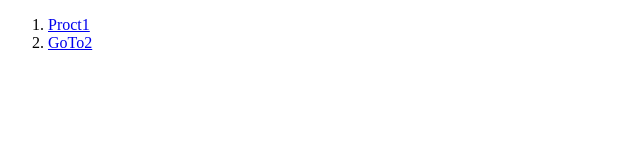
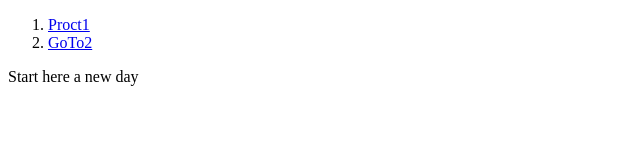
Before and after one commit to mreziko/ui_class, a plain HTML site: page index.html in a window 1280 px wide. Shown: the whole page, without its empty margins (0-640 px from the left). Drawn offline with Linux system fonts and the light colour scheme.

Commit message:
paragraph

```diff
--- a/index.html
+++ b/index.html
@@ -11,5 +11,6 @@
         <li> <a href="/ui_class/proj01/proj1.html" title="link to project1">Proct1</a></li>
         <li> <a href="/ui_class/proj02/proj02.html">GoTo2</a></li>
     </ol>
+    <p>Start here a new day </p>
 </body>
 </html>
```
